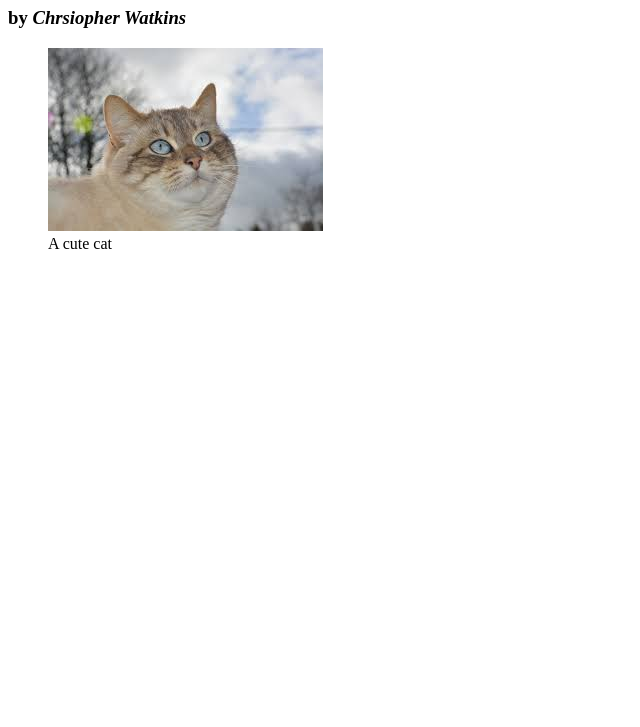
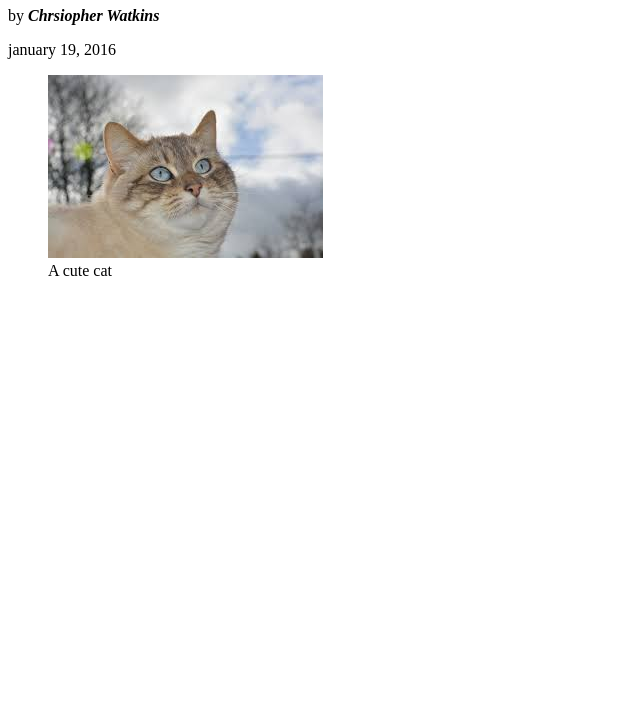
Before and after one commit to AmeenSN/first-website, a plain HTML site: page index.html in a window 1280 px wide. Shown: the part 73-800 px from the top of the page, without its empty margins (0-640 px from the left). Drawn offline with Linux system fonts and the light colour scheme.

Commit message:
Add date

```diff
--- a/index.html
+++ b/index.html
@@ -8,7 +8,8 @@
 
 <body>
     <h1>Hottest Jobs in 2016 #2: Web Developer</h1>
-    <h3>by <strong><em>Chrsiopher Watkins</em></strong></h3>
+    <p>by <strong><em>Chrsiopher Watkins</em></strong></p>
+    <a>january 19, 2016</a>
     <figure>
         <img src="download.jpg" alt="a cute cat">
         <figcaption>A cute cat</figcaption>
```
